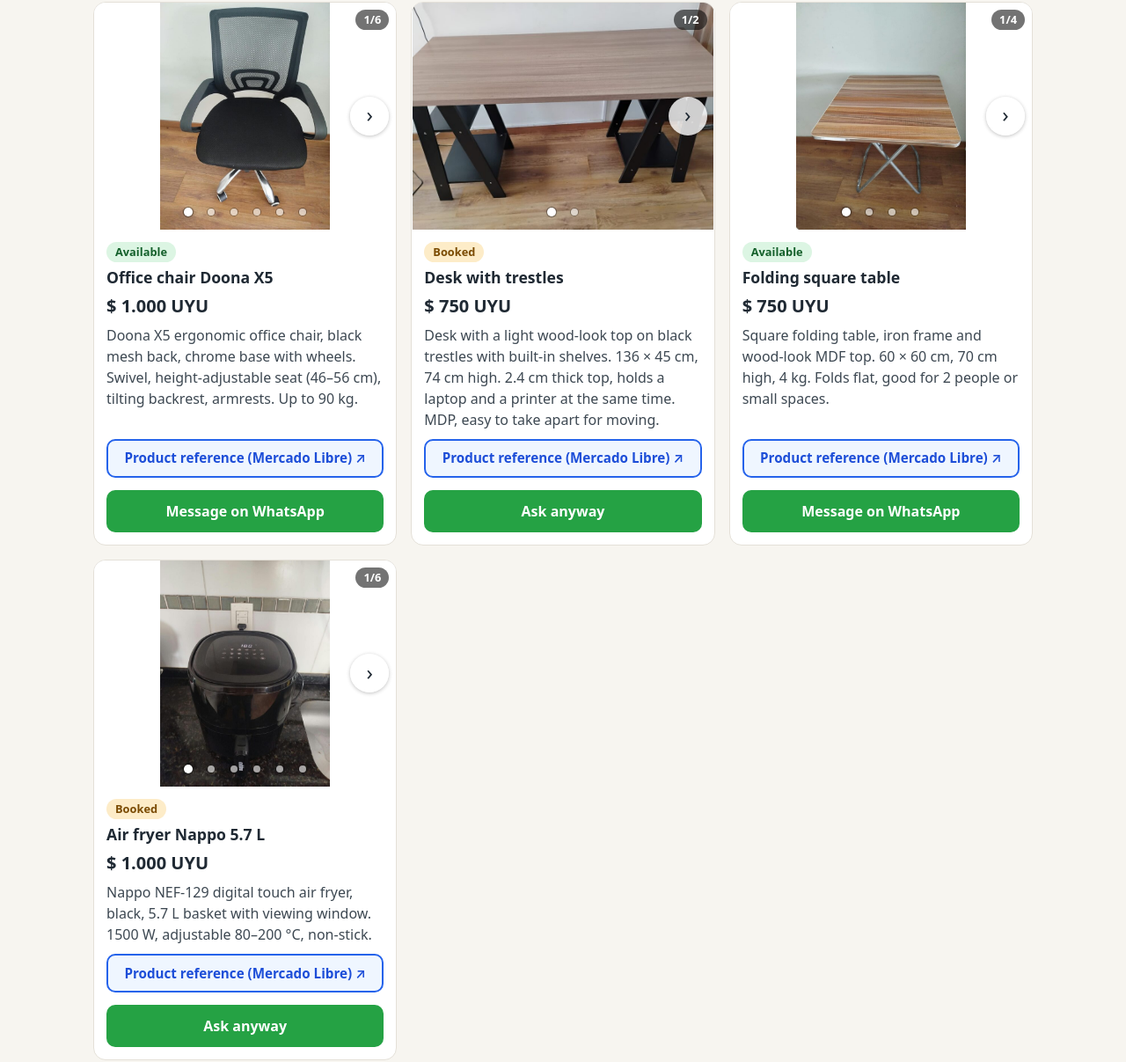
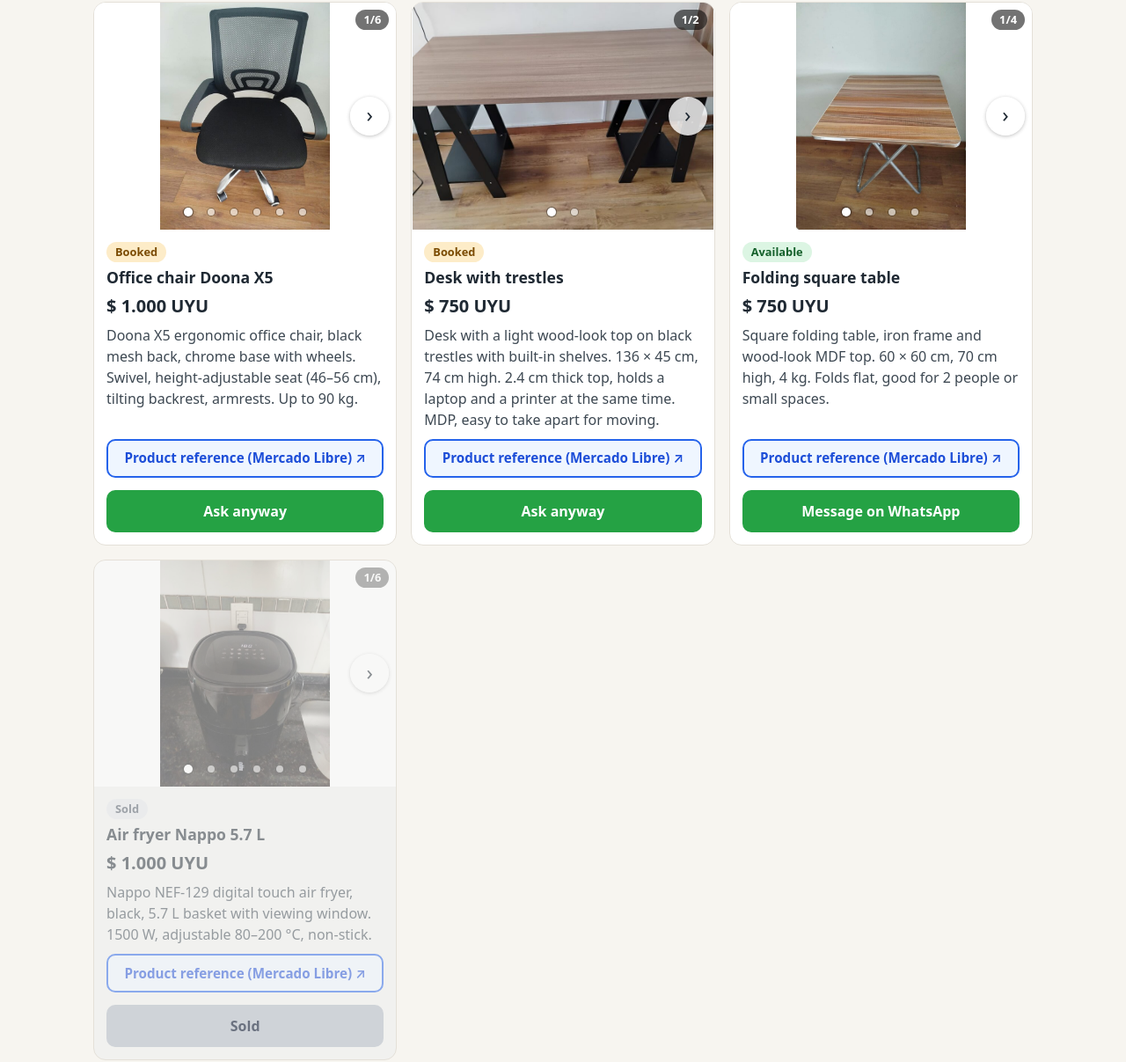
Before and after one commit to cristian-encalada/venta-mudanza, a plain HTML site: page index.html in a window 1280 px wide. Shown: the part 1548-2755 px from the top of the page at 88% size. Drawn offline with Linux system fonts and the light colour scheme.

Commit message:
Mark office chair as booked and air fryer as sold; lower TV price to 4500

```diff
--- a/data.js
+++ b/data.js
@@ -16,11 +16,11 @@
  *
  * Update CONFIG.lastUpdated (YYYY-MM-DD) whenever you change something.
  */
-const CONFIG = { whatsapp: "59894345476", currency: "UYU", lastUpdated: "2026-11-13" };
+const CONFIG = { whatsapp: "59894345476", currency: "UYU", lastUpdated: "2026-11-14" };
 
 const LISTINGS = [
   {
-    id: "tv", section: "items", status: "available", price: 6000,
+    id: "tv", section: "items", status: "available", price: 4500,
     title: { en: "Smart TV Hometech 43\"", es: "Smart TV Hometech 43\"" },
     desc: { en: "Hometech 43\" Full HD (1920×1080) smart TV, frameless. Android 12 with YouTube and Netflix, Wi-Fi, 3 HDMI, 2 USB, Ethernet. 60 Hz, 178° viewing angle.",
             es: "Smart TV Hometech 43\" Full HD (1920×1080), sin marco. Android 12 con YouTube y Netflix, Wi-Fi, 3 HDMI, 2 USB, Ethernet. 60 Hz, ángulo de visión 178°." },
@@ -68,7 +68,7 @@ const LISTINGS = [
     images: ["images/ml-boxbed-1.jpg", "images/ml-boxbed-2.jpg", "images/ml-boxbed-3.jpg", "images/ml-boxbed-4.jpg"]
   },
   {
-    id: "chair", section: "items", status: "available", price: 1000,
+    id: "chair", section: "items", status: "booked", price: 1000,
     title: { en: "Office chair Doona X5", es: "Silla de oficina Doona X5" },
     desc: { en: "Doona X5 ergonomic office chair, black mesh back, chrome base with wheels. Swivel, height-adjustable seat (46–56 cm), tilting backrest, armrests. Up to 90 kg.",
             es: "Silla de oficina ergonómica Doona X5, respaldo de malla negro, base cromada con ruedas. Giratoria, asiento regulable en altura (46–56 cm), respaldo basculante, apoyabrazos. Soporta hasta 90 kg." },
@@ -92,7 +92,7 @@ const LISTINGS = [
     images: ["images/real-table-1.jpg", "images/real-table-2.jpg", "images/ml-table-1.jpg", "images/ml-table-3.jpg"]
   },
   {
-    id: "airfryer", section: "items", status: "booked", price: 1000,
+    id: "airfryer", section: "items", status: "sold", price: 1000,
     title: { en: "Air fryer Nappo 5.7 L", es: "Freidora sin aceite Nappo 5,7 L" },
     desc: { en: "Nappo NEF-129 digital touch air fryer, black, 5.7 L basket with viewing window. 1500 W, adjustable 80–200 °C, non-stick.",
             es: "Freidora sin aceite Nappo NEF-129, digital táctil, negra, canasto de 5,7 L con visor. 1500 W, temperatura regulable 80–200 °C, antiadherente." },
--- a/index.html
+++ b/index.html
@@ -53,7 +53,7 @@
   <button type="button" class="lb-nav lb-next" id="lb-next">&#8250;</button>
 </div>
 
-<script src="data.js?v=7"></script>
+<script src="data.js?v=9"></script>
 <script src="app.js?v=8"></script>
 </body>
 </html>
```
